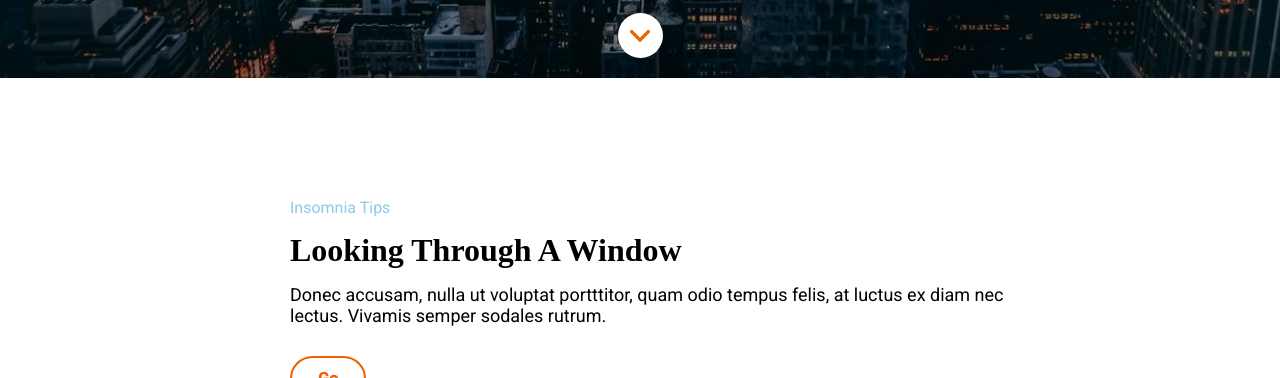
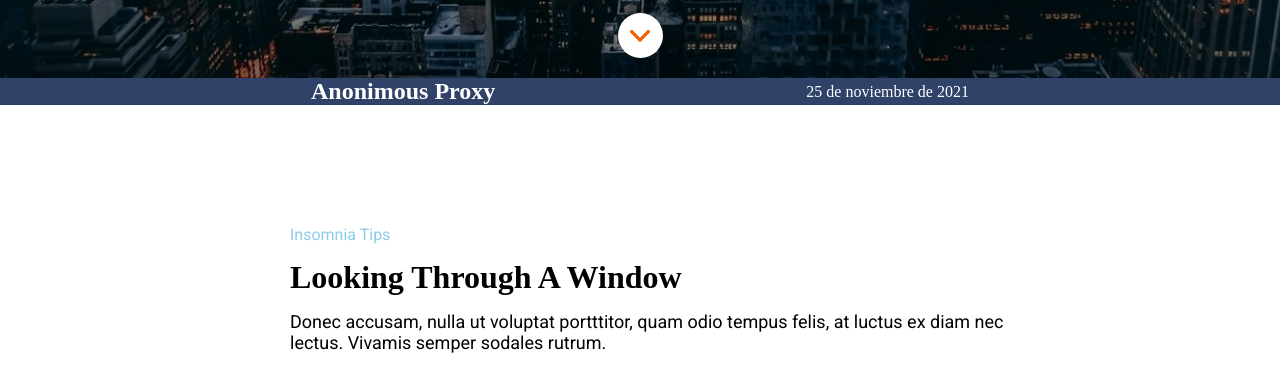
Before and after one commit to Adalab/modulo-1-evaluacion-final-Rouseta, a website: page src/html/index.html in a window 1280 px wide. Shown: the part 722-1100 px from the top of the page. Drawn offline with nearby package versions, Linux system fonts and the light colour scheme; files that its build step writes are made by us from their sources; files whose address does not match are found by name.

Commit message:
entrevista

```diff
--- a/src/html/partials/main.html
+++ b/src/html/partials/main.html
@@ -1,4 +1,10 @@
 <main>
+  <section class="new">
+    <h2 class="test">Anonimous Proxy</h2>
+    <p class="lorem">
+      <a href="https://adalab.es/">25 de noviembre de 2021</a>
+    </p>
+  </section>
   <section class="window">
     <small class="small">Insomnia Tips</small>
     <h2 class="title_window">Looking Through A Window</h2>
--- a/src/scss/layout/_page.scss
+++ b/src/scss/layout/_page.scss
@@ -1,3 +1,19 @@
+.new {
+  width: 100%;
+  background-color: #f26002;
+  display: flex;
+  flex-direction: column;
+  justify-content: center;
+  align-items: center;
+  color: white;
+
+  @media (min-width: 768px) {
+    flex-direction: row;
+    justify-content: space-evenly;
+    background-color: #304268;
+  }
+}
+
 .window {
   display: flex;
   flex-direction: column;
```
